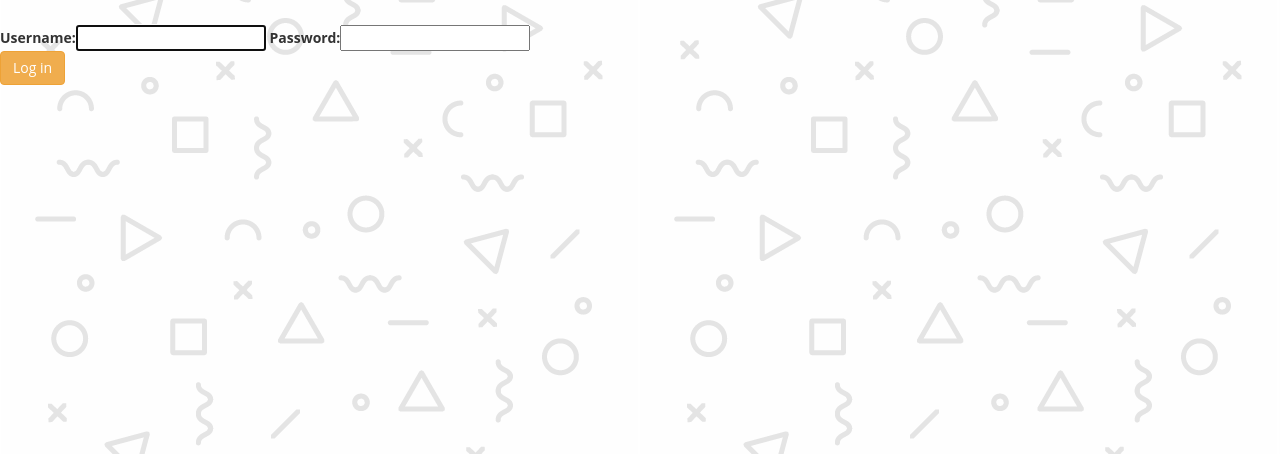
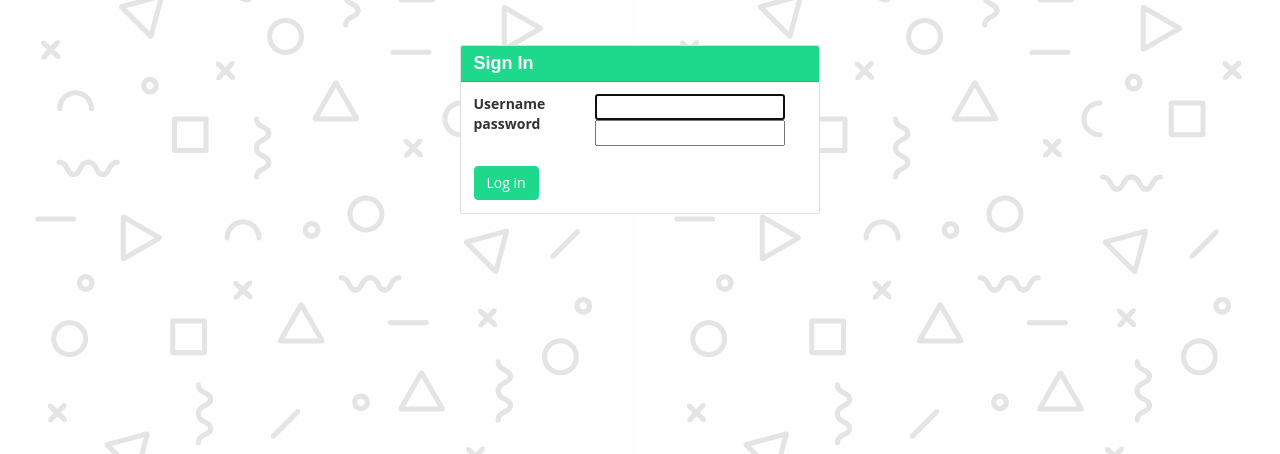
Before and after one commit to tontus/Evaluation, a Django app: page /accounts/login/ in a window 1280 px wide. Shown: the part 68-522 px from the top of the page. Run offline with Django 3.2, Linux system fonts and the light colour scheme; parts of the project's set-up code (start-up, migrations or seed data) failed here and were passed over; some libraries are stand-ins or nearby versions.

Commit message:
sign in page done

```diff
--- a/templates/base.html
+++ b/templates/base.html
@@ -18,6 +18,7 @@ License URL: http://creativecommons.org/licenses/by/3.0/
     <link rel="stylesheet" href="{% static 'css/style.css' %}" type="text/css" media="all"/>
     <link href="{% static 'css/font-awesome.css' %}" rel="stylesheet">
     <link rel="stylesheet" type="text/css" href="{% static 'fontello-7010cf22/css/fontello.css' %}">
+    <link rel="stylesheet" type="text/css" href="{% static 'fontello-7010cf22/css/animation.css' %}">
     <!-- font-awesome icons -->
 
     <!--// css -->
--- a/templates/registration/login.html
+++ b/templates/registration/login.html
@@ -3,7 +3,7 @@
 
 
 {% block content %}
-    {% if form.non_field_errors %}
+    <div class="container">{% if form.non_field_errors %}
         <div class="alert alert-danger alert-dismissible fade show" role="alert">
             {% for error in form.non_field_errors %}
                 <p{% if forloop.last %} class="mb-0"{% endif %}>{{ error }}</p>
@@ -14,13 +14,25 @@
         </div>
     {% endif %}
 
-                    <form method="post" action="/accounts/login/">
-                        {% csrf_token %}
-                        <input type="hidden" name="next" value="{{ next }}">
-                        {{ form }}
-                        <p></p>
-                        <button type="submit" class="btn btn-warning">Log in</button>
-                    </form>
-
+        <div class="row" style="padding-top: 20px">
+            <div class="col-4"></div>
+            <div class="col-4">
+                <div class="card">
+                    <div class="card-header" style="background-color: #1ed88b"><h4><strong style="color: #FFFFFF;">Sign In</strong></h4></div>
+                    <div class="card-body"><form method="post" action="/accounts/login/">
+                    {% csrf_token %}
+                    <input type="hidden" name="next" value="{{ next }}">
+                    <div class="row"><div class="col-4"><label>Username</label>
+                        <br>
+                    <label>password</label></div>
+                        <div class="col-8">{{ form.username }}
+                    {{ form.password }}</div></div>
+                    <br>
+                    <button type="submit" class="btn btn-success">Log in</button>
+                </form></div></div>
+            </div>
+            <div class="col-4"></div>
+        </div>
+    </div>
 
 {% endblock %}
```
